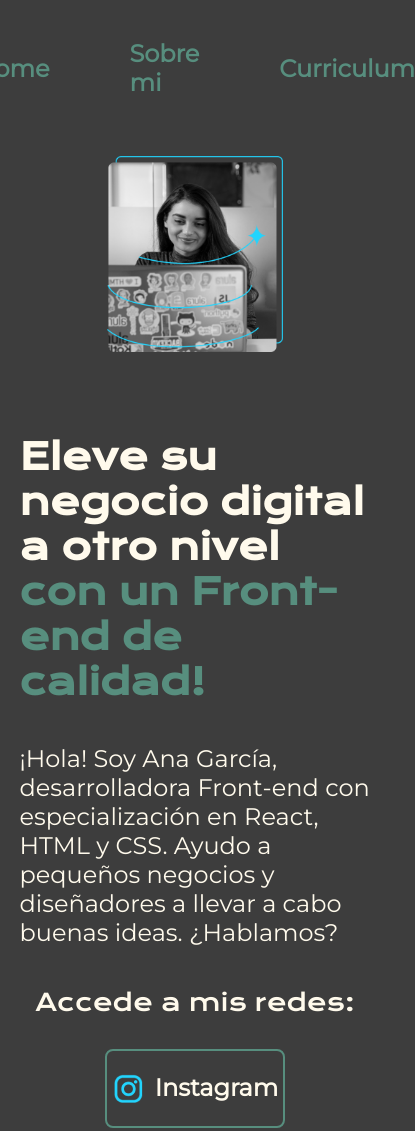
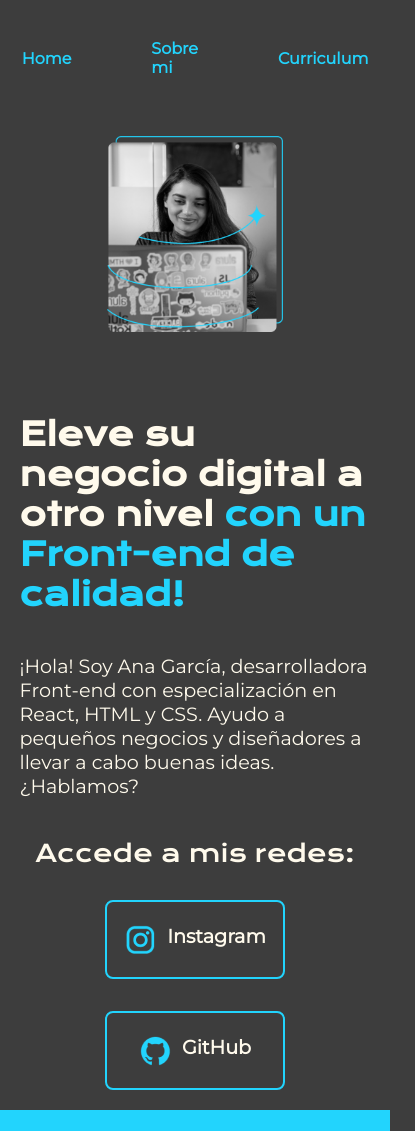
Before and after one commit to criseijas/portfolio-g8, a plain HTML site: page index.html in a window 390 px wide. Shown: the top 1131 px of the page, 415 px wide, since content can reach past the window. Drawn offline with nearby package versions, Linux system fonts and the light colour scheme.

Commit message:
se actualizo css responsive

```diff
--- a/style/style.css
+++ b/style/style.css
@@ -4,8 +4,7 @@
 :root{
     --color-primario: #3D3D3D;
     --color-secundario: #FFFAEC;
-    /*--color-terciario: #22D4FD;*/
-    --color-terciario: #578E7E;
+    --color-terciario: #22D4FD;
     --color-encabezado-hover: #007BFF;
     --color-presentacion-enlaces-hover: #272727;
 
@@ -157,3 +156,22 @@ body{
     }
 
 }
+
+@media (max-width: 450px) {
+
+    .encabezado__menu__link{
+        font-size: 1rem;
+    }
+
+    .presentacion__contenido__titulo{
+        font-size: 2rem;
+    }
+
+    .presentacion__contenido__texto{
+        font-size: 1.2rem;
+    }
+
+    .presentacion__enlaces__link{
+        font-size: 1.2rem;
+    }
+}
```
